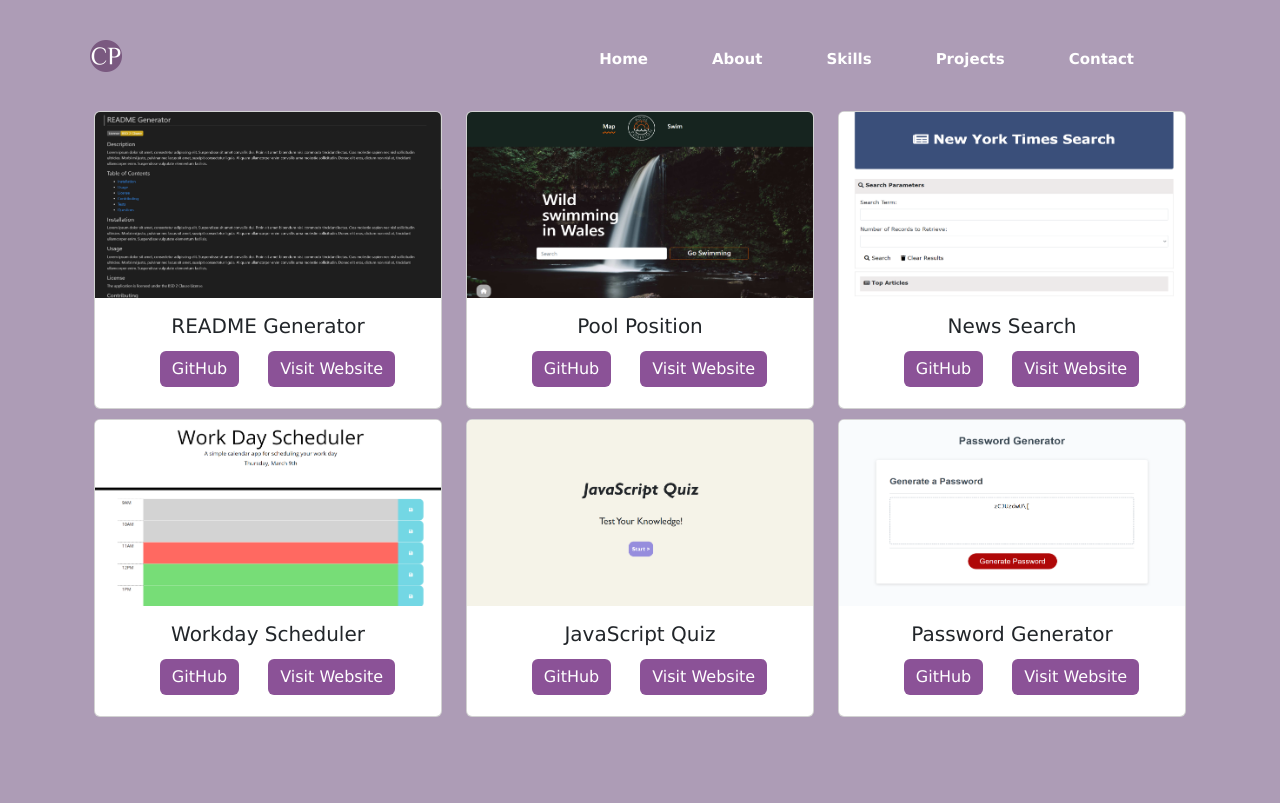
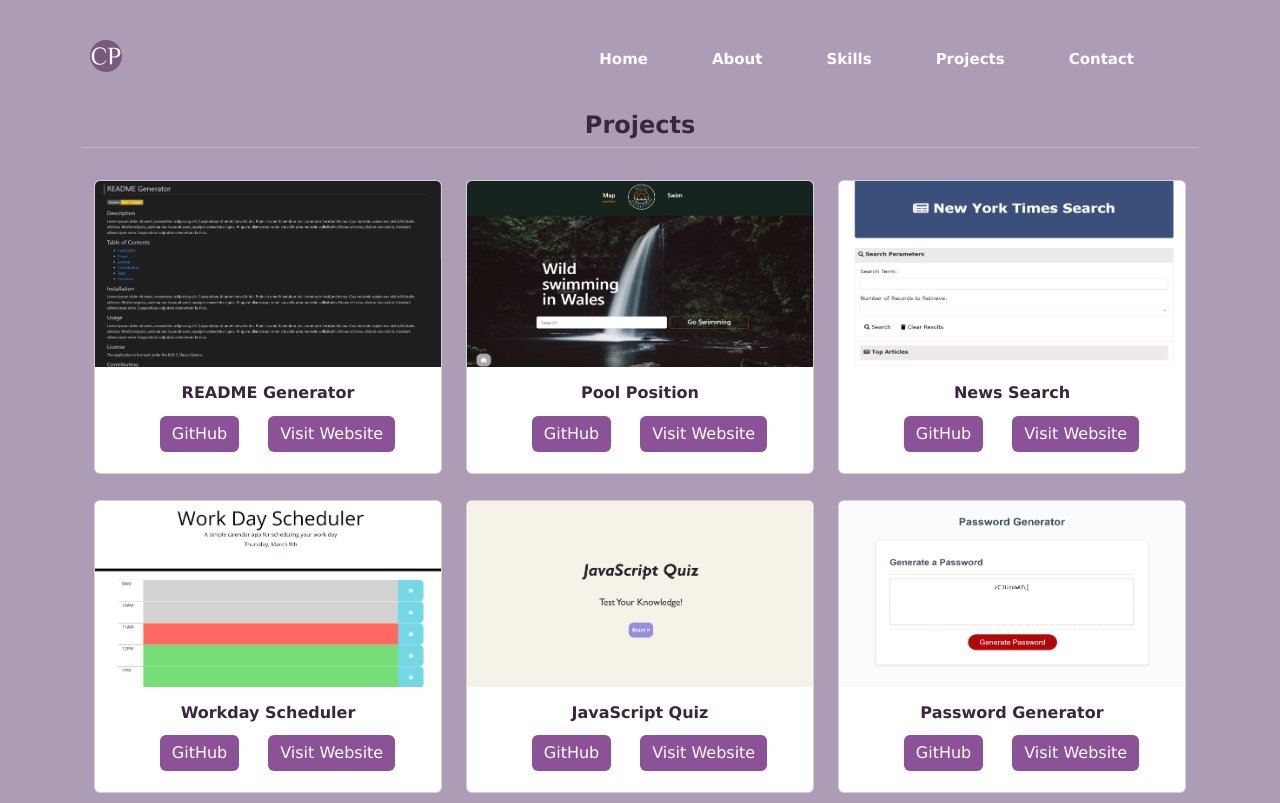
Before and after one commit to codri5/react-portfolio, a React (Create React App) app: page /projects in a window 1280 px wide. Built offline with nearby package versions, Linux system fonts and the light colour scheme.

Commit message:
updated components

```diff
--- a/src/components/About/About.js
+++ b/src/components/About/About.js
@@ -16,7 +16,7 @@ function About() {
                 <Col className='about-header text-center'>
                   <h3 className='about-heading'>Codrina Pal</h3>
                   <h6 className='about-subheading'>Web Developer</h6>
-                  <hr></hr>
+                  <hr className='hr'></hr>
                   <p className='description'>
                     Lorem Ipsum has been the industry's standard dummy text ever
                     since the 1500s, when an unknown printer took a galley of
--- a/src/components/Projects/Projects.css
+++ b/src/components/Projects/Projects.css
@@ -1,6 +1,5 @@
 .project-card {
     margin-bottom: 10px;
-    background-color: ;
 }
 
 .projectBtn {
@@ -11,6 +10,27 @@
     border: none !important;
 }
 
+.projects-header {
+    font-weight: bold;
+    color: #3a263e;
+    margin-bottom: 0.5rem;
+}
+
+#projects {
+    width: 165vh;
+}
+
+.proj-content {
+    padding-top: 1rem;
+
+}
+
+.card-title {
+    font-weight: bold !important;
+    font-size: 12pt !important;
+    color: #3a263e;
+}
+
 @media only screen and (max-width: 480px) {
     .project-card {
         width: 50vh;
--- a/src/components/Projects/Projects.js
+++ b/src/components/Projects/Projects.js
@@ -17,6 +17,10 @@ function Projects() {
       <Container className='projects' id='projects'>
         <Container className='projects-content text-center'>
           <Row>
+            <h4 className='projects-header text-left'>Projects</h4>
+            <hr className='hr'></hr>
+          </Row>
+          <Row className='proj-content'>
             <Col>
               <Cards
                 image={readmeGenerator}
@@ -41,7 +45,7 @@ function Projects() {
               />
             </Col>
           </Row>
-          <Row>
+          <Row className='proj-content'>
             <Col>
               <Cards
                 image={workScheduler}
--- a/src/components/Skills/Skills.css
+++ b/src/components/Skills/Skills.css
@@ -1,11 +1,12 @@
 .CircularProgressbar {
     height: 30vh;
     width: 25vh;
-    padding: 1rem;
+    padding: 0.5rem;
+    margin: -0.5rem;
 }
 
 .skills-subheading {
-    color: #3a263e;
+    color: white;
     text-align: center;
 }
 
@@ -15,6 +16,14 @@
     margin-bottom: 1.5rem;
 }
 
+#skills {
+    width: 120vh;
+}
+
+.hr {
+    color: white;
+}
+
 @media only screen and (max-width: 480px) {
     .CircularProgressbar {
         height: 24vh;
--- a/src/components/Skills/Skills.js
+++ b/src/components/Skills/Skills.js
@@ -18,7 +18,8 @@ function Skills() {
           <Container className='skills' id='skills'>
             <Container className='skills-content'>
               <Row>
-                <h4 className='skills-header text-center'>Skills</h4>
+                <h4 className='skills-header text-left'>Skills</h4>
+                <hr className='hr'></hr>
               </Row>
                 <Row className='skills-subheading'>
                     <Col>
```
